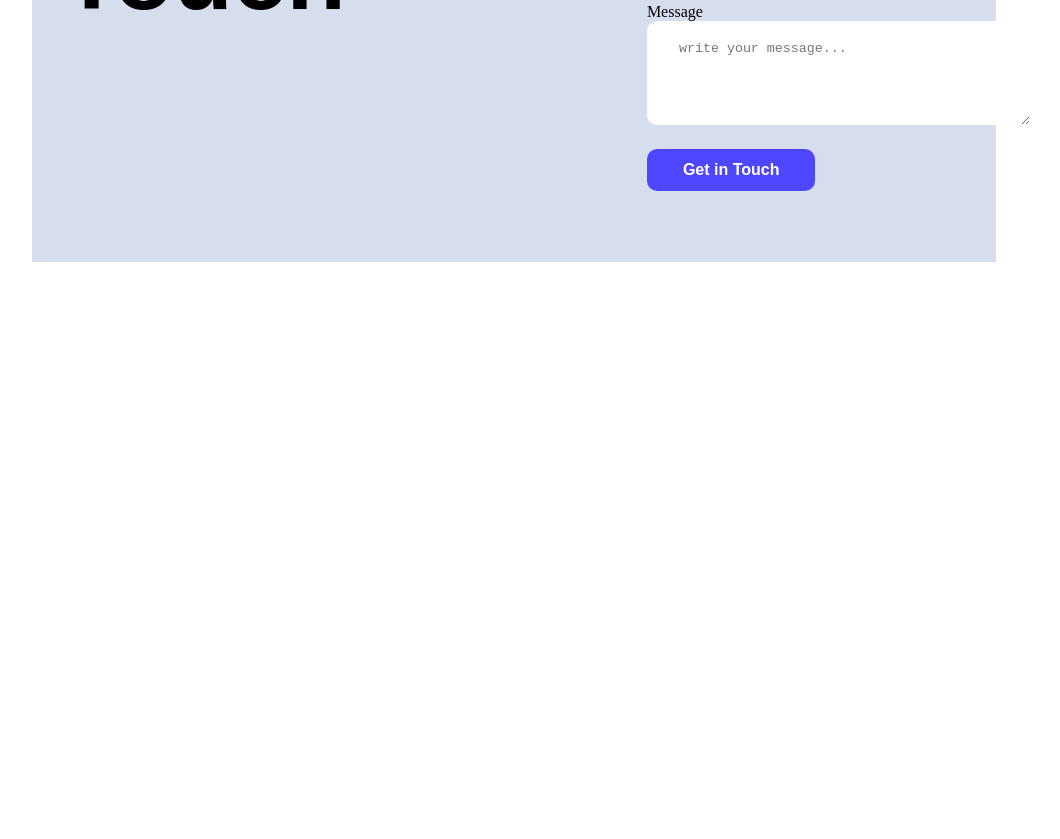
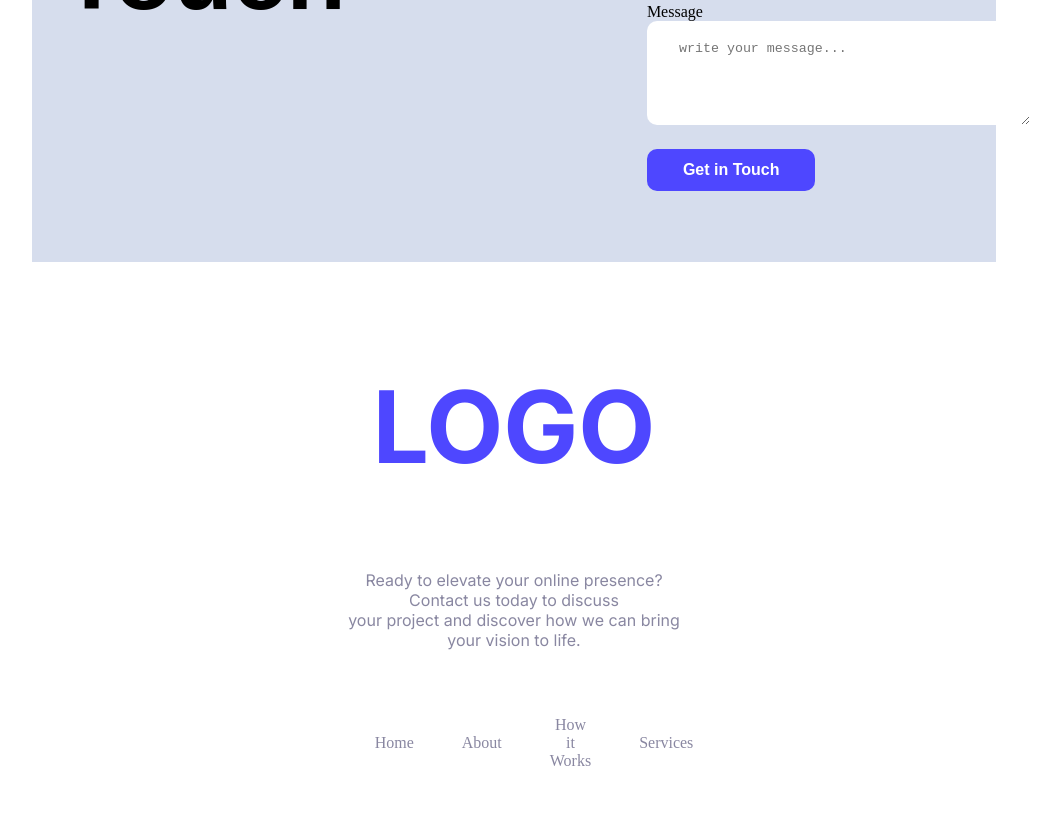
Before and after one commit to MoriumIslam/B12A1_PH, a plain HTML site: page index.html in a window 1280 px wide. Shown: the part 3633-4472 px from the top of the page, without its empty margins (126-1186 px from the left). Before the commit the page ends 3903 px from the top, so only its background shows below. Drawn offline with Linux system fonts and the light colour scheme.

Commit message:
commit10

```diff
--- a/index.html
+++ b/index.html
@@ -151,4 +151,23 @@
     </footer>
 
 </body>
+<footer>
+  <div class="foot">
+    <h2 class="foot-head inter-normal">LOGO</h2>
+    <div class="foot-description inter-normal">Ready to elevate your online presence? Contact us today to discuss<br>
+      your project and discover how we can bring your
+      vision to life.</div>
+    <div class="foot-nav">
+      <nav>
+        <ul>
+          <li><a href="">Home</a></li>
+          <li><a href="">About</a></li>
+          <li><a href="">How it Works</a></li>
+          <li><a href="">Services</a></li>
+        </ul>
+      </nav>
+
+    </div>
+  </div>
+</footer>
 </html>
```
